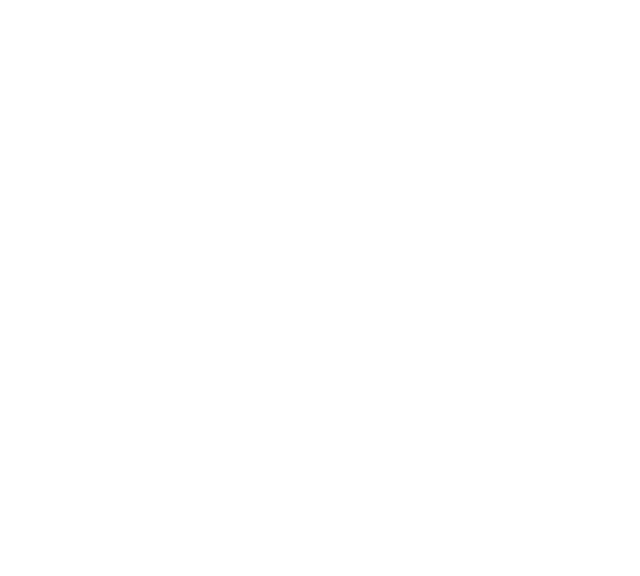
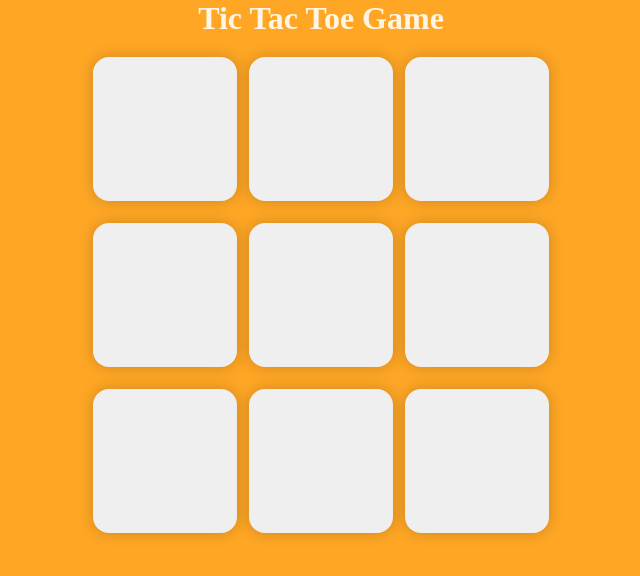
Before and after one commit to JurrairOfficial/GameTicTacToe, a plain HTML site: page index.html in a window 1280 px wide. Shown: the whole page, without its empty margins (319-959 px from the left). Drawn offline with Linux system fonts and the light colour scheme.

Commit message:
I have design all the box and the background color with the help of html and css

```diff
--- a/Style.css
+++ b/Style.css
@@ -0,0 +1,48 @@
+* {
+
+    margin: 0;
+    padding: 0;
+}
+
+body {
+    background-color: #FFA725;
+    color: #FFF5E4;
+    text-align: center;
+    display: flex;
+    justify-content: center;
+    align-items: center;
+
+}
+
+.container {
+    height: 70vh;
+    margin-top: 10px;
+
+
+}
+.Game {
+    height: 60vh;
+    width: 60vh;
+    display: flex;
+    flex-wrap: wrap;
+    justify-content: center;
+    align-items: center;
+    gap: 1.5vmin;
+    margin-top: 10px;
+
+
+
+
+}
+.box {
+    height: 18vh;
+    width: 18vh;
+    margin-top: 10px;
+    border-radius: 1rem;
+    border: none;
+    box-shadow: 0 0 1rem rgba(0,0,0,0.2);
+    font-size: 90px;
+
+
+
+}
--- a/index.html
+++ b/index.html
@@ -4,10 +4,25 @@
     <meta charset="UTF-8">
     <meta name="viewport" content="width=device-width, initial-scale=1.0">
     <link rel="Stylesheet" href="Style.css">
-    <title>Tic Tac Toe Game</title>
+    <title>Game Tic Tac Toe</title>
 </head>
 <body>
-
+    <main>
+    <h1>Tic Tac Toe Game</h1>
+        <div class="Container">
+            <div class="Game">
+                <button class="box"></button>
+                <button class="box"></button>
+                <button class="box"></button>
+                <button class="box"></button>
+                <button class="box"></button>
+                <button class="box"></button>
+                <button class="box"></button>
+                <button class="box"></button>
+                <button class="box"></button>
+            </div>
+        </div>
+    </main>
 </body>
 <script src="javascript.js"></script>
 </html>
```
